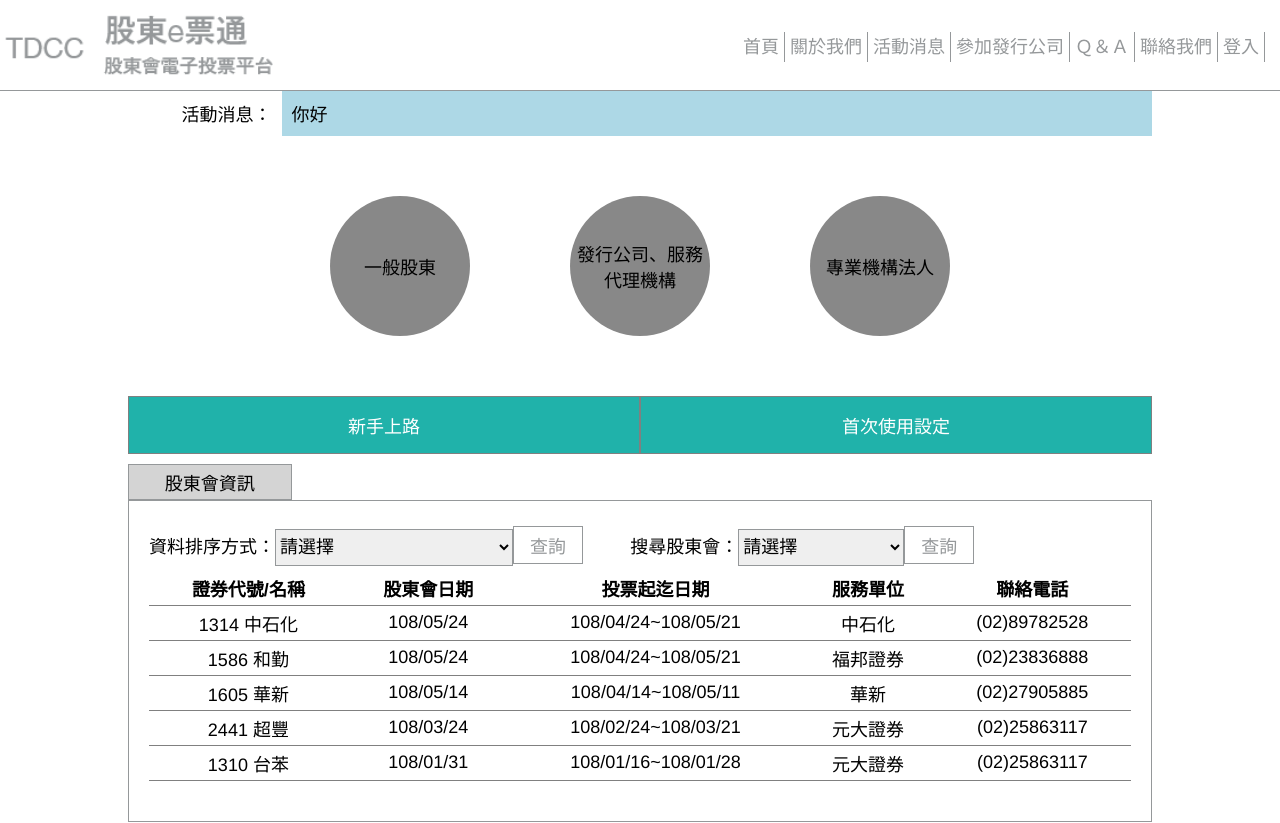
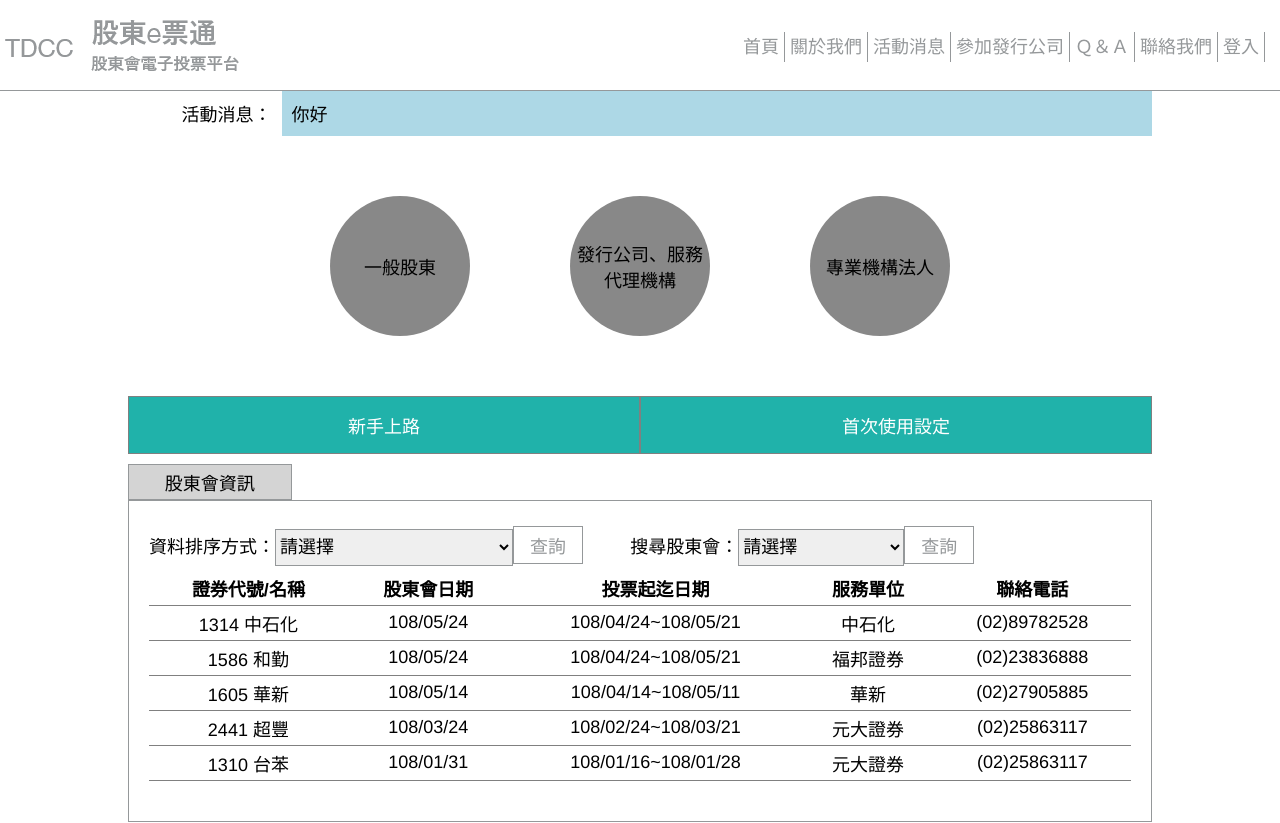
Before and after one commit to amber90031/angular-tdcc-project, an Angular app: page /#/index in a window 1280 px wide. Shown: the top 823 px of the page. Built offline with nearby package versions, Linux system fonts and the light colour scheme.

Commit message:
logo圖片微調

```diff
--- a/src/assets/css/shared.css
+++ b/src/assets/css/shared.css
@@ -22,10 +22,6 @@
   height: 5em;
   display: flex;
   align-items: center;
-}
-
-.header-logo img {
-  height: 80%;
 }
 
 /*header-user*/
```
